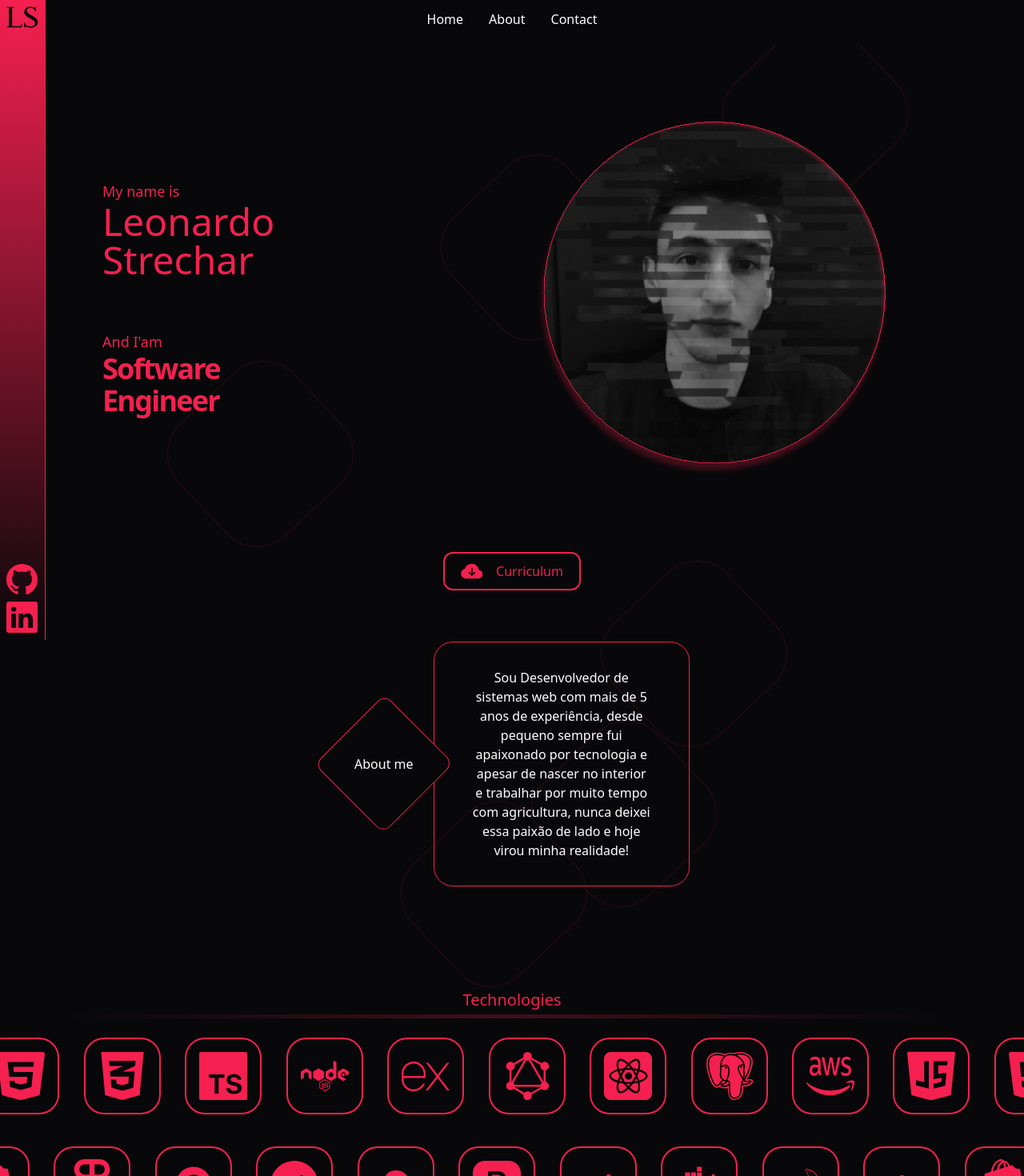
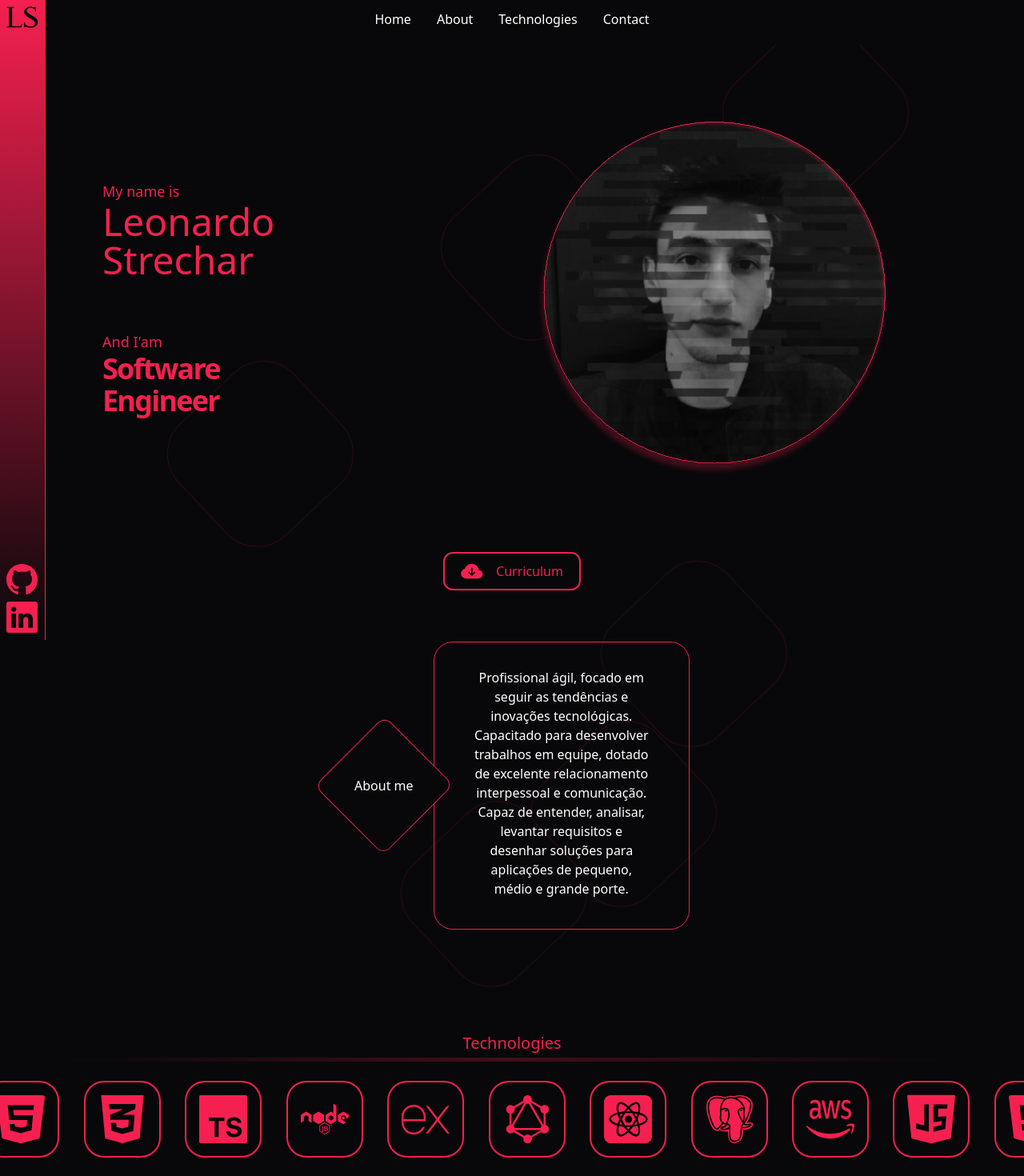
Before and after one commit to LeonardoStrechar/Portfolio, a Next.js app: page / in a window 1280 px wide. Shown: the top 1470 px of the page at 80% size. Built offline with nearby package versions, Linux system fonts and the light colour scheme.

Commit message:
fix: header

```diff
--- a/src/app/components/about/about.tsx
+++ b/src/app/components/about/about.tsx
@@ -52,10 +52,10 @@ export function About (){
             </div>
           </div>
           {!hoverText &&
-            <p className="max-w-xs border border-amaranth px-12 py-8 rounded-3xl text-center">Sou Desenvolvedor de sistemas web com mais de 5 anos de experiência, desde pequeno sempre fui apaixonado por tecnologia e apesar de nascer no interior e trabalhar por muito tempo com agricultura, nunca deixei essa paixão de lado e hoje virou minha realidade!</p>
+            <p className="max-w-xs min-h-[360px] border border-amaranth px-12 py-8 rounded-3xl text-center">Profissional ágil, focado em seguir as tendências e inovações tecnológicas. Capacitado para desenvolver trabalhos em equipe, dotado de excelente relacionamento interpessoal e comunicação. Capaz de entender, analisar, levantar requisitos e desenhar soluções para aplicações de pequeno, médio e grande porte.</p>
           }
           {hoverText &&
-            <p className="max-w-xs border bg-white text-black border-amaranth px-12 py-8 rounded-3xl text-center">Sou Desenvolvedor de sistemas web com mais de 5 anos de experiência, desde pequeno sempre fui apaixonado por tecnologia e apesar de nascer no interior e trabalhar por muito tempo com agricultura, nunca deixei essa paixão de lado e hoje virou minha realidade!</p>
+            <p className="max-w-xs min-h-[360px] h-full border bg-white text-black border-amaranth px-12 py-8 rounded-3xl text-center">Além da tecnologia, tenho um amor enorme por plantas, especialmente pelas suculentas. Adoro plantar, cuidar, regar e testemunhar seu crescimento, assim como vejo meus projetos evoluírem e prosperarem no meu trabalho diário.</p>
           }
         </div>
       </div>
--- a/src/app/components/contact/contact.tsx
+++ b/src/app/components/contact/contact.tsx
@@ -1,6 +1,6 @@
 export default function Contact() {
   return (
-    <div className="flex justify-center w-full text-white mb-10">
+    <div id="contact" className="flex justify-center w-full text-white mb-10">
       <div className="flex flex-col lg:flex-row max-w-5xl w-full items-center">
         <div className="flex flex-col w-full items-center">
           <div className="text-start max-w-xs w-full flex flex-col gap-3">
@@ -28,9 +28,9 @@ export default function Contact() {
           </div>
         </div>
         <div className="flex flex-col items-center w-full pt-5 lg:pt-0">
-          <p className="text-amaranth text-[25px]">Let's work together?</p>
-          <p className="text-amaranth text-[25px] pl-0 lg:pl-8 opacity-50">Let's work together?</p>
-          <p className="text-amaranth text-[25px] pl-0 lg:pl-16 opacity-30">Let's work together?</p>
+          <p className="text-amaranth text-[25px] hover:text-[27px] duration-500">Let's work together?</p>
+          <p className="text-amaranth text-[25px] hover:text-[27px] duration-500 pl-0 lg:pl-8 opacity-50 hover:opacity-100">Let's work together?</p>
+          <p className="text-amaranth text-[25px] hover:text-[27px] duration-500 pl-0 lg:pl-16 opacity-30 hover:opacity-100">Let's work together?</p>
         </div>
       </div>
     </div>
--- a/src/app/components/header/header.tsx
+++ b/src/app/components/header/header.tsx
@@ -2,9 +2,10 @@ export function Header (){
   return (
     <div className="sticky top-0 w-full z-20 bg-blackRussian ">
       <div className="w-full flex justify-center gap-8 p-3 ">
-        <a href="/" className="text-white pb-2 border-b-0 hover:border-b-[1px] hover:border-amaranth hover:text-amaranth">Home</a>
-        <a href="/" className="text-white pb-2 border-b-0 hover:border-b-[1px] hover:border-amaranth hover:text-amaranth">About</a>
-        <a href="/" className="text-white pb-2 border-b-0 hover:border-b-[1px] hover:border-amaranth hover:text-amaranth">Contact</a>
+        <a href="#home" className="text-white pb-2 border-b-0 hover:border-b-[1px] hover:border-amaranth hover:text-amaranth">Home</a>
+        <a href="#about" className="text-white pb-2 border-b-0 hover:border-b-[1px] hover:border-amaranth hover:text-amaranth">About</a>
+        <a href="#technologies" className="text-white pb-2 border-b-0 hover:border-b-[1px] hover:border-amaranth hover:text-amaranth">Technologies</a>
+        <a href="#contact" className="text-white pb-2 border-b-0 hover:border-b-[1px] hover:border-amaranth hover:text-amaranth">Contact</a>
       </div>
     </div>
   )
--- a/src/app/components/home/home.tsx
+++ b/src/app/components/home/home.tsx
@@ -1,6 +1,6 @@
 export function Home (){
   return (
-    <div className=" flex w-full justify-center py-24">
+    <div id="home" className=" flex w-full justify-center py-24">
       <div className="flex flex-col lg:flex-row items-center w-full gap-6 max-w-5xl z-10">
         <div className="flex flex-col gap-16 w-full">
           <div className="text-center lg:text-start">
--- a/src/app/components/sideInfo/sideInfo.tsx
+++ b/src/app/components/sideInfo/sideInfo.tsx
@@ -30,7 +30,7 @@ export function SideInfo (){
   }, [])
 
   return (
-    <div className="hidden lg:flex ">
+    <div id="about" className="hidden lg:flex ">
     <div className="text-white fixed z-30 top-0 left-0 h-full border-r-amaranth border-r-[1px] p-2 bg-gradient-to-b from-amaranth to-blackRussian">
       <div className="flex flex-col text-center justify-center h-full max-w-[20px] md:max-w-[40px]">
         <div className="h-full flex items-start justify-center">
--- a/src/app/components/technologies/technologies.tsx
+++ b/src/app/components/technologies/technologies.tsx
@@ -42,7 +42,7 @@ export function Technologies() {
   ];
 
   return (
-    <div className="w-full flex flex-col items-center mb-5">
+    <div id="technologies" className="w-full flex flex-col items-center mb-5">
       <div className="w-full text-center flex flex-col items-center">
         <p className="text-amaranth text-xl mb-1">Technologies</p>
         <img src="linear-line.svg" alt="linear line" />
```
